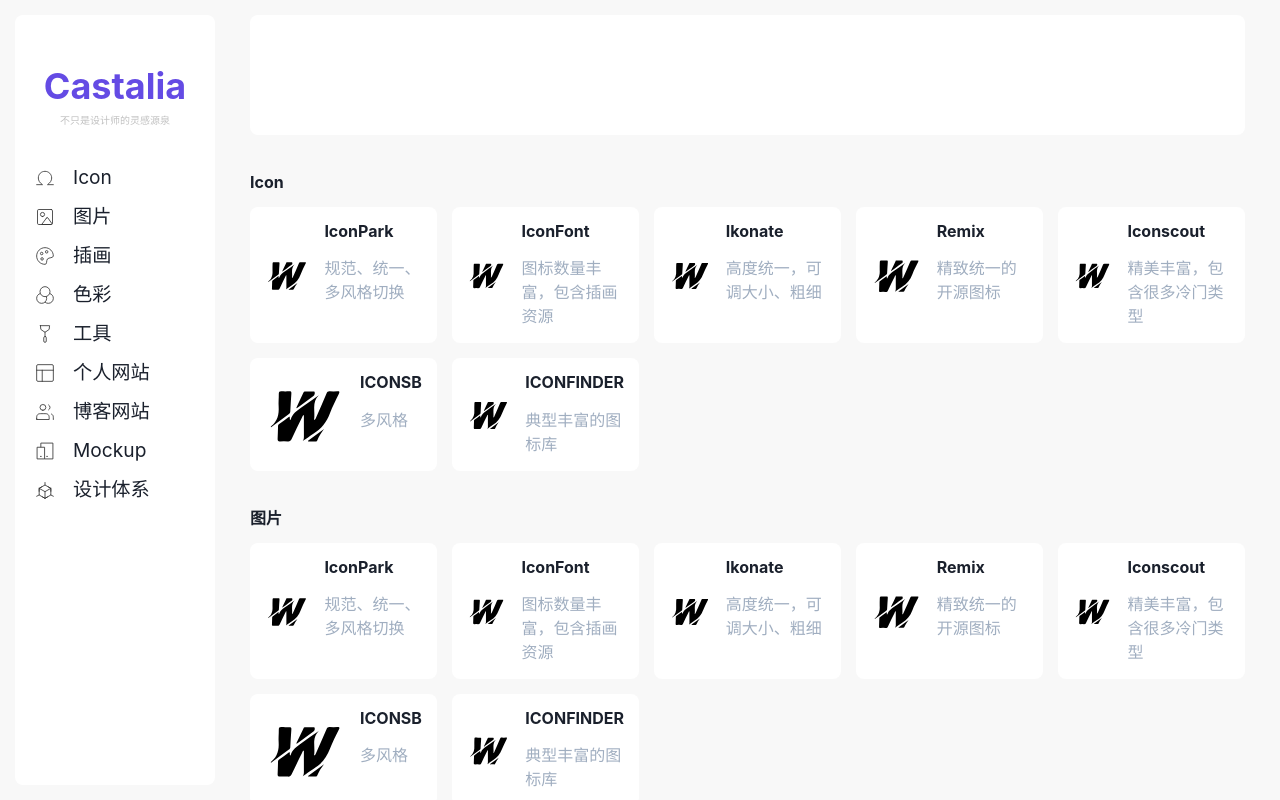
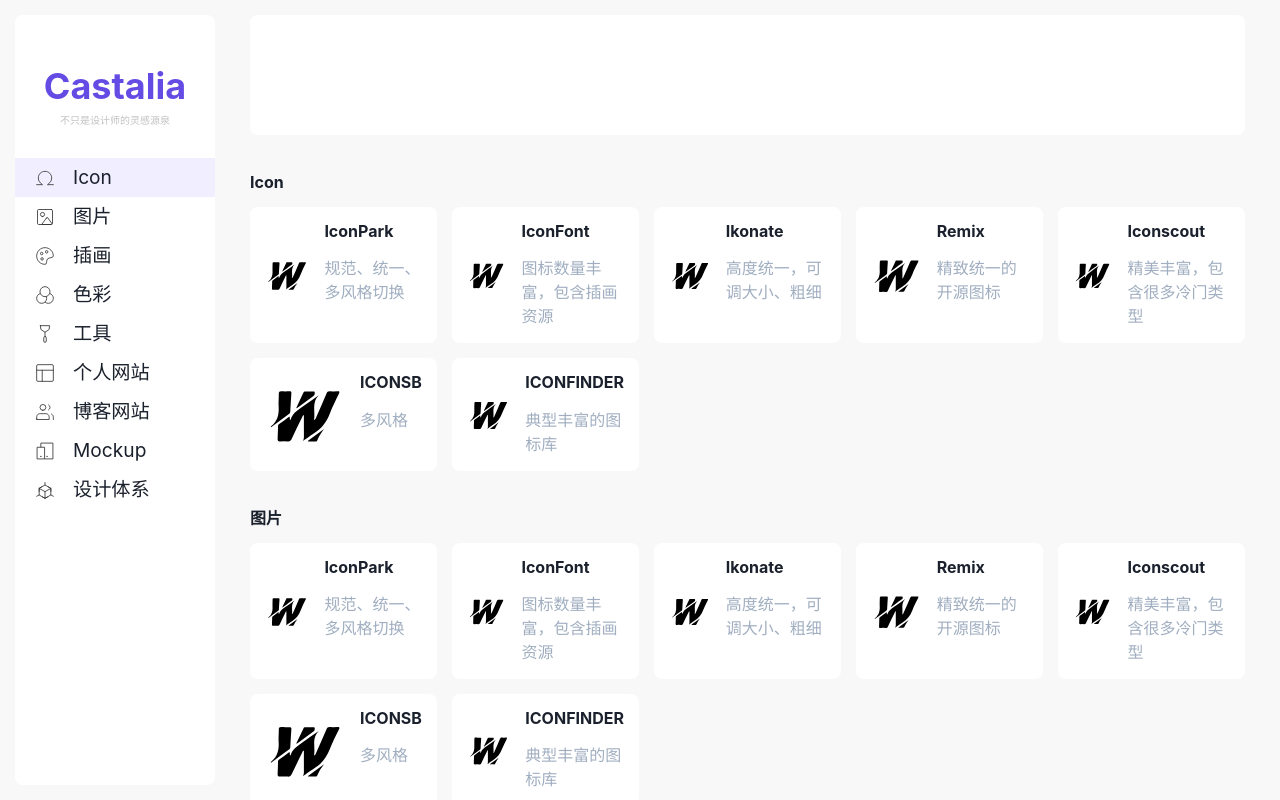
Before and after one commit to afterwork-design/castalia, a Next.js app: page / in a window 1280 px wide. Shown: the top 800 px of the page. Built offline with nearby package versions, Linux system fonts and the light colour scheme.

Commit message:
feat: add scroll event

```diff
--- a/src/components/content.tsx
+++ b/src/components/content.tsx
@@ -15,6 +15,7 @@
             {
                 resource.map((item) => (<ResourcePanel key={item.name} resource={item} />))
             }
+            <Box height="100vh"></Box>
         </VStack>
     )
 };
--- a/src/components/menuItem.tsx
+++ b/src/components/menuItem.tsx
@@ -1,22 +1,35 @@
-import React from "react";
+import React, {useEffect} from "react";
 import {Resource} from "src/server";
 import {Box, HStack, Stack} from "@chakra-ui/react";
 import Image from "next/image";
 import {H2} from "src/components/primitives";
+import {useRef} from "react";
 
 interface Props {
     resource: Resource;
+    active: boolean;
 }
 
 const MenuItem: React.FC<Props> = ({
-    resource
+    resource,
+    active
 }) => {
+    const linkRef = useRef<HTMLAnchorElement>(null);
+
+    const clickHandle = (event: React.MouseEvent<HTMLDivElement, MouseEvent>) => {
+        const linkEle = linkRef.current;
+        if (linkEle && event.target !== linkEle) {
+            linkEle.click();
+        }
+    };
 
     return (
         <HStack
             alignItems="center"
             p="8px 20px"
             columnGap="10px"
+            onClick={clickHandle}
+            bgColor={active ? "#f1eeff" : "white"}
         >
             <Image
                 src={resource.icon}
@@ -28,10 +41,12 @@
                 fontWeight="normal"
                 fontSize="1.2rem"
             >
-                {resource.name}
+                <a ref={linkRef} href={`#${resource.name}`}>
+                    {resource.name}
+                </a>
             </H2>
         </HStack>
-    )
+    );
 };
 
 export default MenuItem;
--- a/src/components/resourcePanel.tsx
+++ b/src/components/resourcePanel.tsx
@@ -17,6 +17,7 @@
             <H2
                 fontSize={16}
                 mb="15px"
+                id={resource.name}
             >
                 {resource.name}
             </H2>
--- a/src/components/sider.tsx
+++ b/src/components/sider.tsx
@@ -1,7 +1,7 @@
-import React from "react";
+import React, {useEffect, useState} from "react";
 import {Text, Box} from "@chakra-ui/react";
 import {H1, RounderBox} from "src/components/primitives";
-import {resource} from "src/server/";
+import {resource, Resource} from "src/server/";
 import MenuItem from "./menuItem";
 
 interface Props {
@@ -13,6 +13,24 @@
     siteName,
     description
 }) => {
+    const [activeResource, setActiveResource] = useState<Resource>(resource[0]);
+
+    useEffect(() => {
+        const handle = () => {
+            for (let i = 0; i < resource.length; i++) {
+                const target = document.querySelector(`#${resource[i].name}`);
+                if (target && target.getBoundingClientRect().top >= 0) {
+                    setActiveResource(resource[i]);
+                    break;
+                }
+            }
+        };
+        window.addEventListener("scroll", handle);
+
+        return () => {
+            window.removeEventListener("scroll", handle);
+        }
+    }, []);
 
     return (
         <RounderBox
@@ -29,7 +47,13 @@
             <Text fontSize="10px" color="#c1c1c1">{description}</Text>
             <Box mt="30px">
                 {
-                    resource.map((item) => (<MenuItem resource={item} key={item.name} />))
+                    resource.map((item) => (
+                        <MenuItem
+                            resource={item}
+                            key={item.name}
+                            active={activeResource.name === item.name}
+                        />
+                    ))
                 }
             </Box>
         </RounderBox>
```
